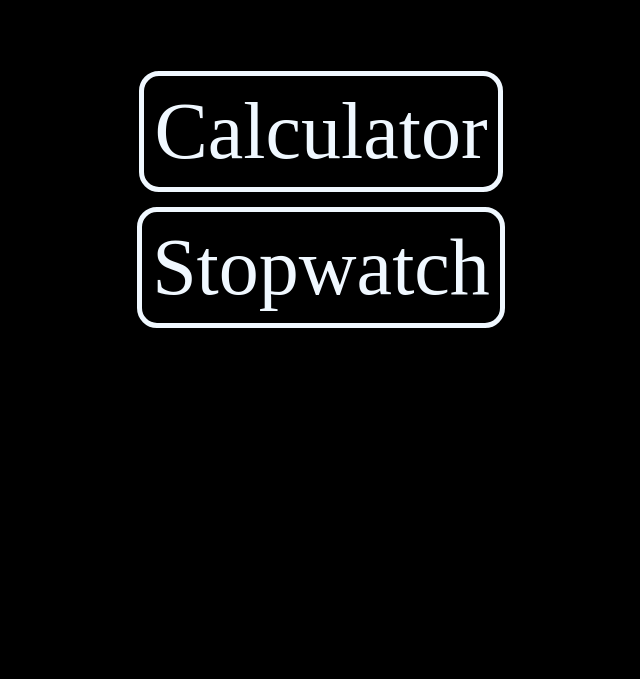
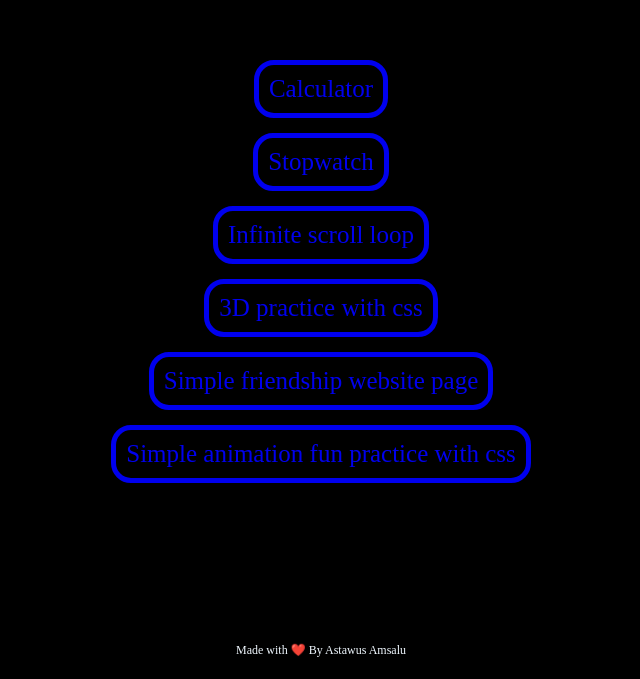
Before and after one commit to Zking4ever/practice-javascript, a plain HTML site: page index.html in a window 1280 px wide. Shown: the part 137-816 px from the top of the page, without its empty margins (327-967 px from the left). Drawn offline with Linux system fonts and the light colour scheme.

Commit message:
wrapped up everything in the practice pages

```diff
--- a/index.html
+++ b/index.html
@@ -11,6 +11,7 @@
             display: flex;
             justify-content: center;
             align-items: center;
+            color: aliceblue;
             background-color: black;
         }
         .center{
@@ -19,19 +20,20 @@
             display: flex;
             flex-direction: column;
             align-items: center;
+            justify-content: center;
             gap: 15px;
         }
         .center a{
             text-decoration: none;
-            color: aliceblue;
-            font-size: 80px;
+            font-size: 25px;
             border: 5px solid;
             border-radius: 20px;
             padding: 10px;
+            color: -webkit-link;
         }
         @media (max-width:760px) {
             .center a{
-                font-size: 40px;
+                font-size: 10px;
             }
 
         }
@@ -41,7 +43,12 @@
     <div class="center">
         <a href="calculator/index.html">Calculator</a>
         <a href="stopwatch/index.html">Stopwatch</a>
+        <a href="responsive page/index.html">Infinite scroll loop</a>
+        <a href="3d responsive page/index.html">3D practice with css</a>
+        <a href="friendship/index.html">Simple friendship website page</a>
+        <a href="animation practice/animation practice.html">Simple animation fun practice with css</a>
     </div>
+    <footer style="position: absolute;bottom: 5px; font-size: 12px; text-align: center; width: 96%;"> Made with ❤️ By Astawus Amsalu</footer>
 
 </body>
 </html>
```
